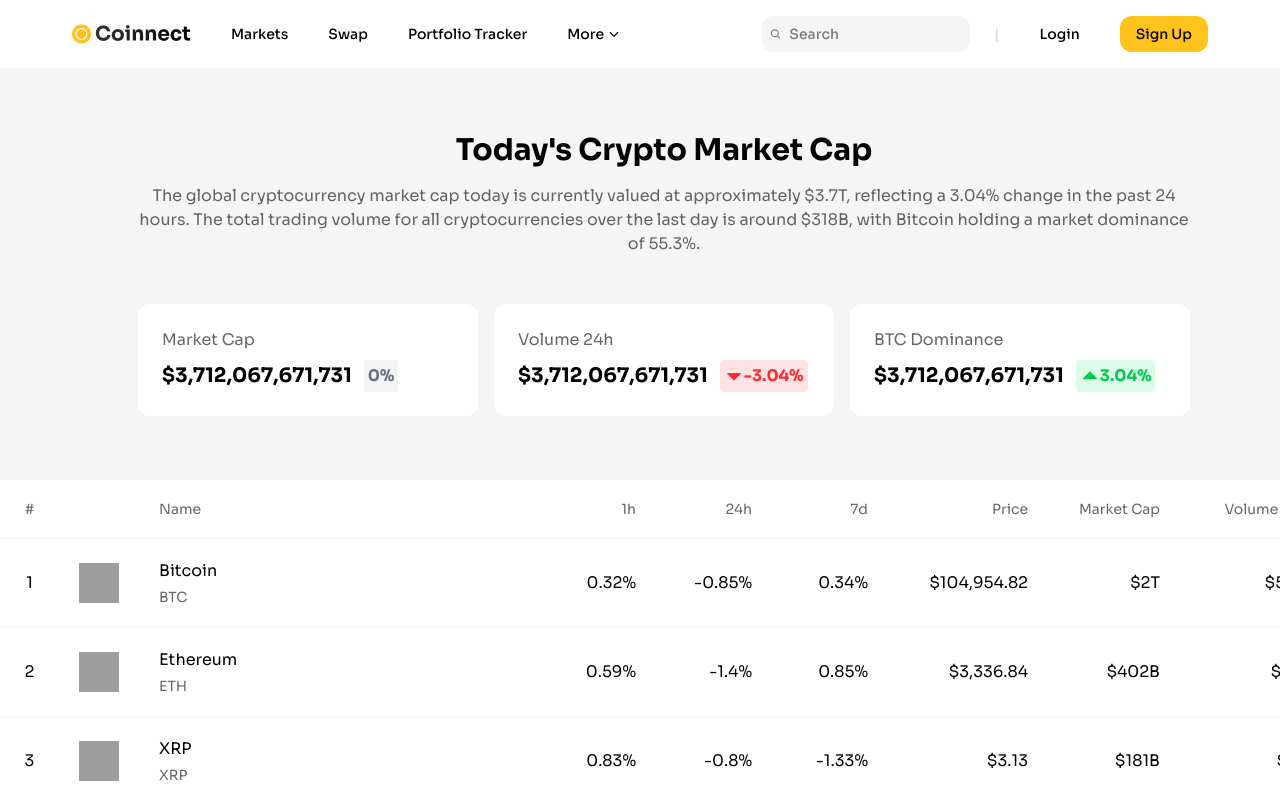
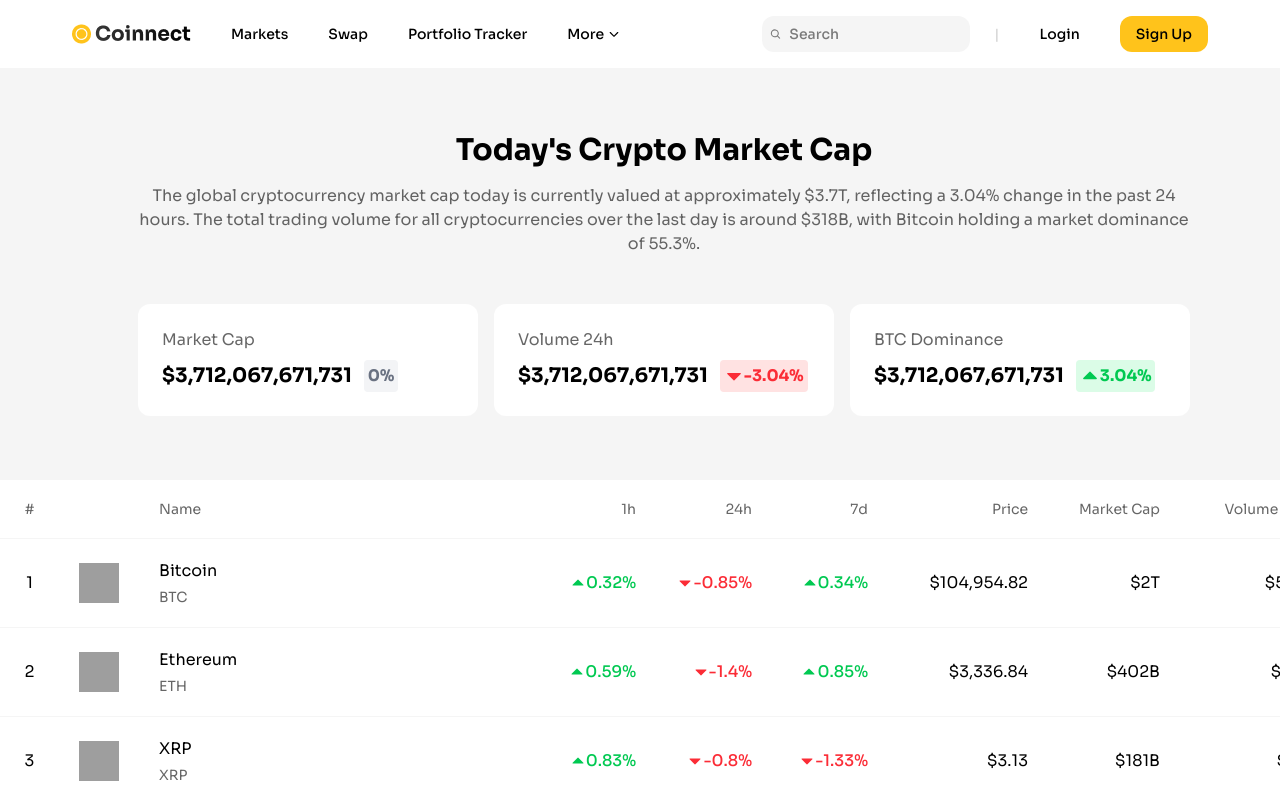
Before and after one commit to rahmanbax/coinnect, a React (Vite) app: page / in a window 1280 px wide. Shown: the top 800 px of the page. Built offline with nearby package versions, Linux system fonts and the light colour scheme; grey boxes are pictures that could not be loaded.

Commit message:
Applying priceCheck

```diff
--- a/src/components/CryptoTableBody.jsx
+++ b/src/components/CryptoTableBody.jsx
@@ -1,4 +1,6 @@
+import { CaretDown, CaretUp } from "@phosphor-icons/react";
 import React from "react";
+import PriceChange from "./PriceChange";
 
 const CryptoTableBody = (props) => {
   const {
@@ -23,9 +25,9 @@
         <p>{name}</p>
         <span className="text-black/60 text-sm">{symbol}</span>
       </div>
-      <div className="p-5 w-[116px] text-end">{priceChange1h}%</div>
-      <div className="p-5 w-[116px] text-end">{priceChange1d}%</div>
-      <div className="p-5 w-[116px] text-end">{priceChange1w}%</div>
+      <PriceChange priceChange={priceChange1h} />
+      <PriceChange priceChange={priceChange1d} />
+      <PriceChange priceChange={priceChange1w} />
       <div className="p-5 w-[160px] text-end">${price}</div>
       <div className="p-5 w-[132px] text-end">${marketCap}</div>
       <div className="p-5 w-[148px] text-end">${volume}</div>
```
